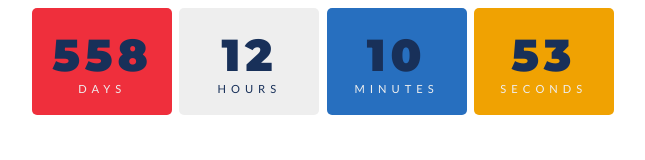
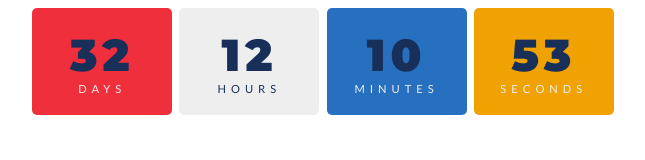
Before and after one commit to inter10cic/notionDdayWidget, a plain HTML site: page index.html in a window 1280 px wide. Shown: the whole page, without its empty margins (317-962 px from the left). Drawn offline with Linux system fonts and the light colour scheme.

Commit message:
Update index.html
날짜 변경

```diff
--- a/index.html
+++ b/index.html
@@ -103,7 +103,7 @@ body{
 </body>
 <script>
     const year = new Date().getFullYear();
-const myDate = new Date('Oct 15, 2024 00:00:00');
+const myDate = new Date('May 08, 2023 00:00:00');
 console.log(myDate);
 
 // countdown
```
